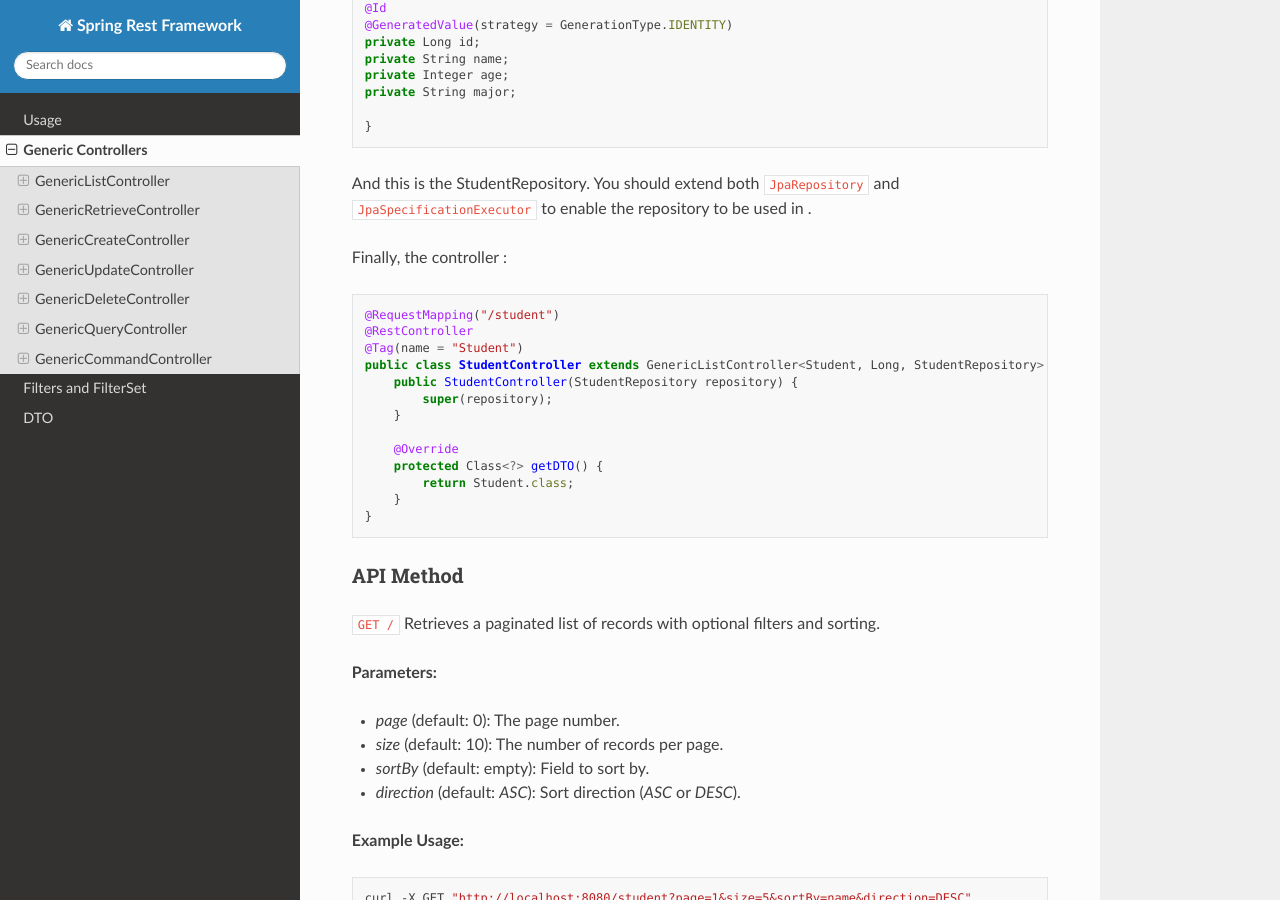
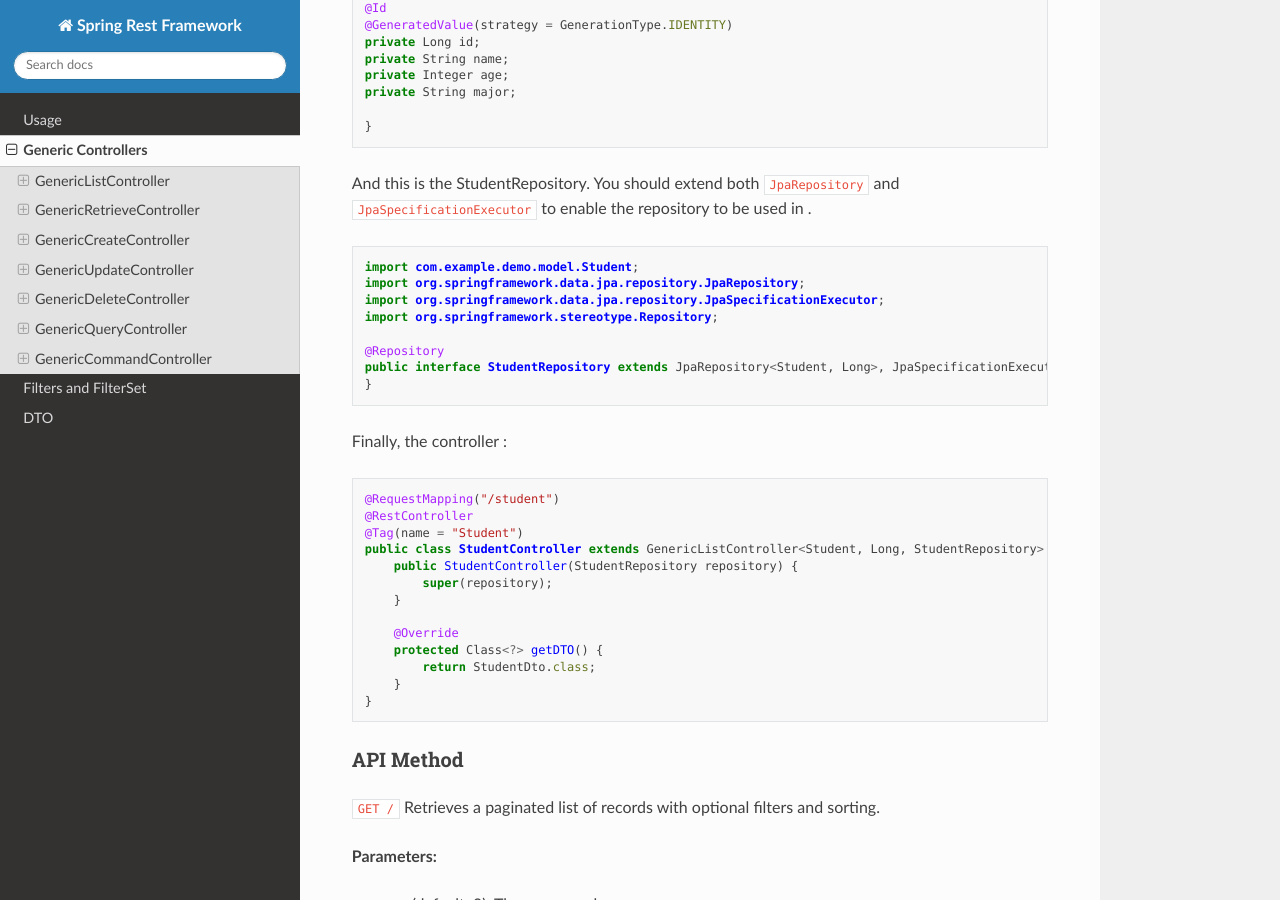
Before and after one commit to nikanique/spring-rest-framework-tutorial, a Sphinx documentation site: the page built from docs/source/GenericControllers.rst, in a window 1280 px wide and 900 px high, scrolled down 1235 px. Built offline with Sphinx 7.4.7 and the Read the Docs theme 3.1.0, drawn with Linux system fonts in a browser that asks for light colours; pages that are not in the unit, such as notebooks, are missing from menus; some of the changed text lies outside the part shown.

Commit message:
fix:  resolverepository code issue

```diff
--- a/docs/source/Filters.rst
+++ b/docs/source/Filters.rst
@@ -114,3 +114,9 @@ Other filters:
 
   - ``name``: Checks if the name contains a substring.
   - ``number_of_people`` (mapped to ``population``): Filters cities within a specific population range in specific continent.
+
+In this example the presence of filter paramters are optional, so the endpoint can be called like this to query the database records:
+
+.. code-block:: bash
+
+    curl -X GET "http://localhost:8080/cities?continent=Europe&number_of_people_from=140000&number_of_people_to=250000"
--- a/docs/source/GenericControllers.rst
+++ b/docs/source/GenericControllers.rst
@@ -51,6 +51,7 @@ Assuming that we have Student model in our project:
 And this is the StudentRepository. You should extend both ``JpaRepository`` and ``JpaSpecificationExecutor`` to enable the repository to be used in .
 
 .. code-block:: java
+
     import com.example.demo.model.Student;
     import org.springframework.data.jpa.repository.JpaRepository;
     import org.springframework.data.jpa.repository.JpaSpecificationExecutor;
@@ -74,7 +75,7 @@ Finally, the controller :
 
         @Override
         protected Class<?> getDTO() {
-            return Student.class;
+            return StudentDto.class;
         }
     }
 
@@ -134,7 +135,11 @@ To learn more about the ``Dto`` please read the :ref:`DTO`.
                 .build();
     }
 
-Here, the example sets up a filter for the ``name`` field with a ``CONTAINS`` operation and a ``STRING`` field type.
+Here, the example sets up a filter for the ``name`` field with a ``CONTAINS`` operation and a ``STRING`` field type:
+
+.. code-block:: bash
+
+    curl -X GET "http://localhost:8080/student?name=Ale"
 
 To read more about the ``FilterSet`` please read the :ref:`FilterSet`.
 
@@ -222,7 +227,7 @@ To use the ``GenericRetrieveController``, extend it in a controller class for a
 
         @Override
         protected Class<?> getDTO() {
-            return Student.class;
+            return StudentDto.class;
         }
     }
 
--- a/docs/source/Usage.rst
+++ b/docs/source/Usage.rst
@@ -39,6 +39,7 @@ Getting Started
 To start using the library, follow these steps:
 
 1. Add the necessary dependencies to your project:
+
    Add the required dependencies into your project following the
    installation section.
 
@@ -67,6 +68,7 @@ To start using the library, follow these steps:
 
 
    Create Repository for you model.
+
     .. code-block::
       import com.example.demo.model.Student;
       import org.springframework.data.jpa.repository.JpaRepository;
@@ -79,7 +81,9 @@ To start using the library, follow these steps:
 
 
 3. Configure your API endpoints and serializers DTO:
+
    declare a DTO representing your model's field in web API.
+
    .. code-block::
       import io.github.nikanique.springrestframework.annotation.Expose;
       import io.github.nikanique.springrestframework.annotation.ReadOnly;
@@ -111,7 +115,7 @@ To start using the library, follow these steps:
 
          @Override
          protected Class<?> getDTO() {
-               return Student.class;
+               return StudentDto.class;
          }
       }
 
```
